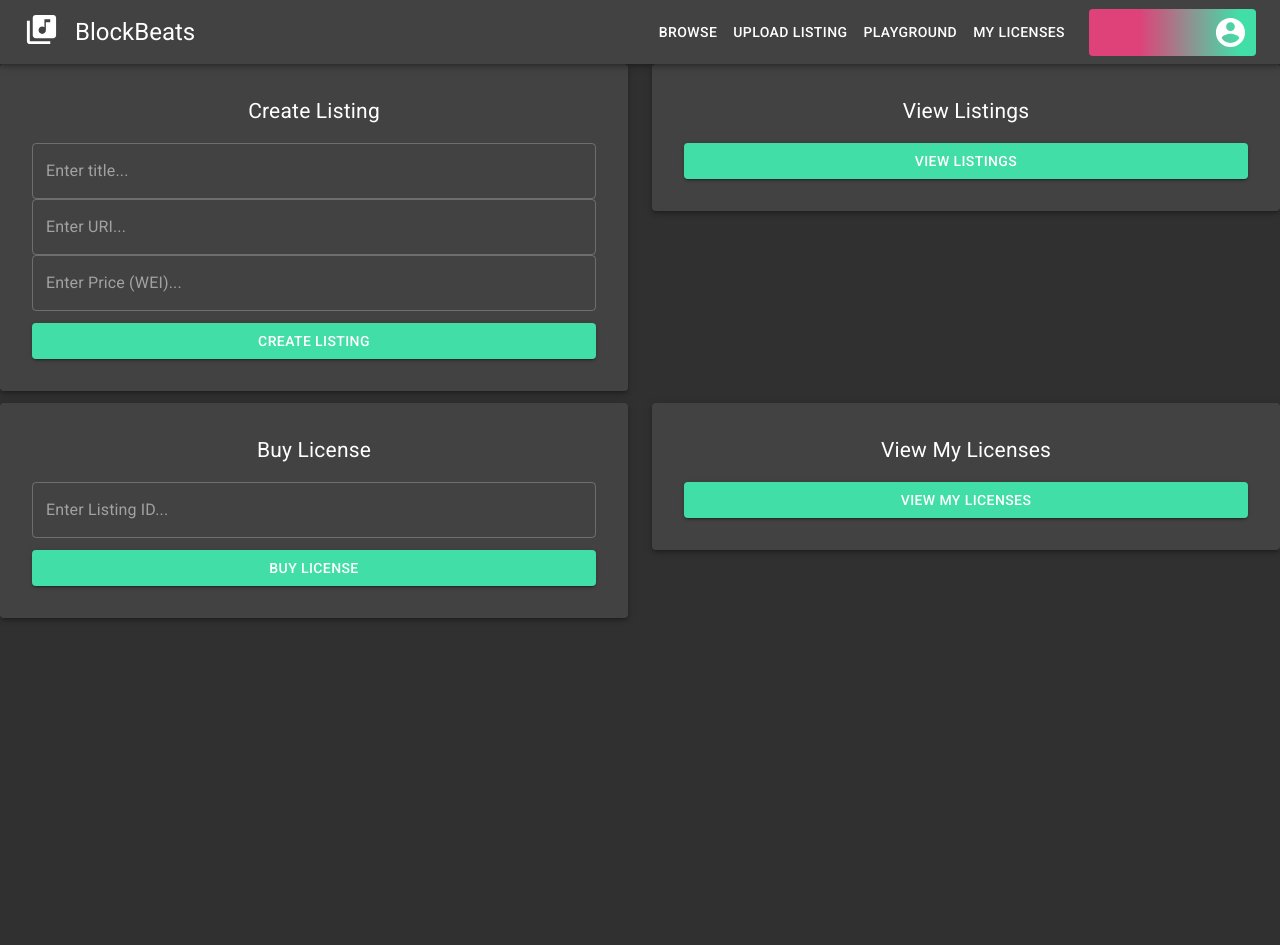
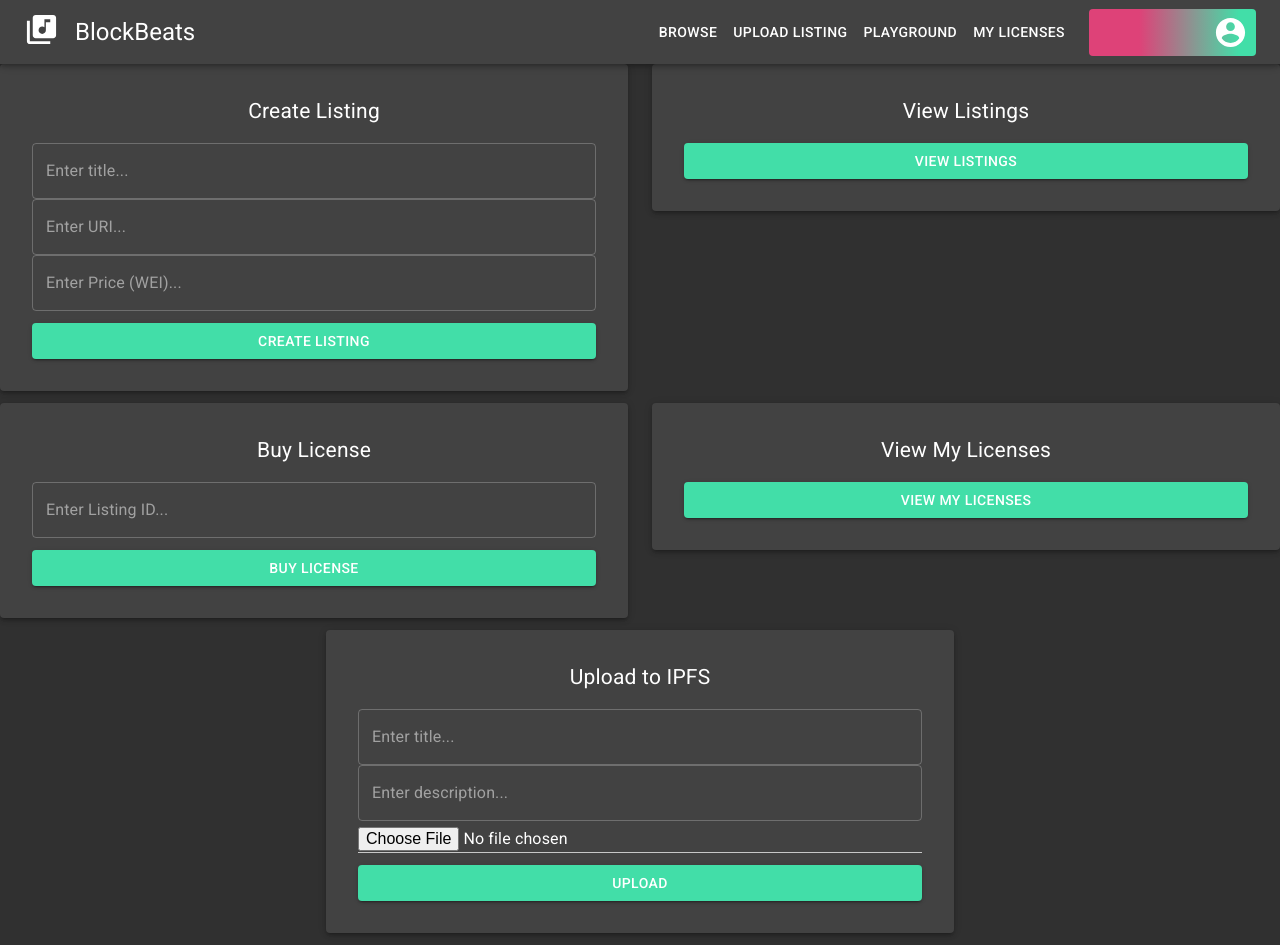
Before and after one commit to teamblockbeats/blockbeats, a React (Create React App) app in the folder client/: page /playground in a window 1280 px wide. Before the commit the page ends 800 px from the top, so only its background shows below. Built offline with nearby package versions, Linux system fonts and the light colour scheme.

Commit message:
single file upload working

```diff
--- a/client/package.json
+++ b/client/package.json
@@ -7,6 +7,7 @@
     "@material-ui/icons": "^4.11.2",
     "@web3-react/core": "^6.1.9",
     "@web3-react/injected-connector": "^6.0.7",
+    "axios": "^0.21.1",
     "react": "^16.14.0",
     "react-bootstrap": "^1.5.2",
     "react-dom": "16.11.0",
--- a/client/src/components/ContractPlayground.js
+++ b/client/src/components/ContractPlayground.js
@@ -7,6 +7,7 @@ import Web3 from "web3";
 import BlockBeats from "../contracts/Blockbeats.json";
 import TextField from "@material-ui/core/TextField";
 import FormControl from "@material-ui/core/FormControl";
+import { pinFileToIPFS } from "./pinataAPI";
 
 const useStyles = makeStyles((theme) => ({
   paper: {
@@ -36,6 +37,8 @@ const ContractPlayground = () => {
   const [buyingID, setBuyingID] = useState(null);
 
   const [myLicenses, setMyLicenses] = useState([]);
+
+  const [fileToPin, setFileToPin] = useState(null)
 
   useEffect(() => {
     if (!window.web3) {
@@ -162,6 +165,55 @@ const ContractPlayground = () => {
     );
   };
 
+  const handleIPFSFileChange = (e) => {
+    console.log(e.target.files)
+    setFileToPin(e.target.files[0])
+  }
+
+  const handleUploadIPFS = async () => {
+    let apiKey = "2a7bbddb5e255f5539ee"
+    let apiSecretKey = "e0672966a87e1a831754cc3fffb846b9d40d4a6522553a55300b2f1f6a2ca477"
+    await pinFileToIPFS(apiKey, apiSecretKey, fileToPin)
+  }
+
+
+  const drawUploadIPFSPaper = () => {
+    return (
+      <Paper elevation={3} className={classes.paper}>
+        <Typography className={classes.paperTitle}>
+          Upload to IPFS
+        </Typography>
+        <FormControl fullWidth style={{ marginBottom: 12 }}>
+          <TextField
+            placeholder="Enter title..."
+            variant="outlined"
+            onChange={(e) => handleTitleChange(e)}  // todo
+          />
+          <TextField
+            placeholder="Enter description..."
+            variant="outlined"
+            onChange={(e) => handleTitleChange(e)}  // todo
+          />
+          <TextField
+            name="upload-asset"
+            placeholder="Upload Music"
+            type="file"
+            onChange={(e) => handleIPFSFileChange(e)}
+          />
+        </FormControl>
+
+        <Button
+        fullWidth
+        variant="contained"
+        onClick={handleUploadIPFS}
+        color="primary"
+        style={{ color: "white" }}>
+          Upload
+        </Button>
+      </Paper>
+    )
+  }
+
   return (
     <div>
       <Grid container justify="center" spacing={3}>
@@ -279,6 +331,11 @@ const ContractPlayground = () => {
               </Paper>
             </Grid>
           </Grid>
+          <Grid container justify="center" direction="row" spacing={3}>
+            <Grid item xs={12} md={6}>
+              {drawUploadIPFSPaper()}
+            </Grid>
+          </Grid>
         </Grid>
       </Grid>
     </div>
--- /dev/null
+++ b/client/src/components/pinataAPI.js
@@ -0,0 +1,27 @@
+//imports needed for this function
+const axios = require('axios');
+const FormData = require('form-data');
+
+export const pinFileToIPFS = (pinataApiKey, pinataSecretApiKey, file) => {
+    const url = `https://api.pinata.cloud/pinning/pinFileToIPFS`;
+
+    //we gather a local file for this example, but any valid readStream source will work here.
+    let data = new FormData();
+    data.append('file', file);
+
+    return axios
+        .post(url, data, {
+            maxBodyLength: 'Infinity', //this is needed to prevent axios from erroring out with large files
+            headers: {
+                'Content-Type': `multipart/form-data; boundary=${data._boundary}`,
+                pinata_api_key: pinataApiKey,
+                pinata_secret_api_key: pinataSecretApiKey
+            }
+        })
+        .then(function (response) {
+            console.log(response)
+        })
+        .catch(function (error) {
+            //handle error here
+        });
+};
```
Also changed, not shown: 2 other files (tests, documents, lock files or other folders).
